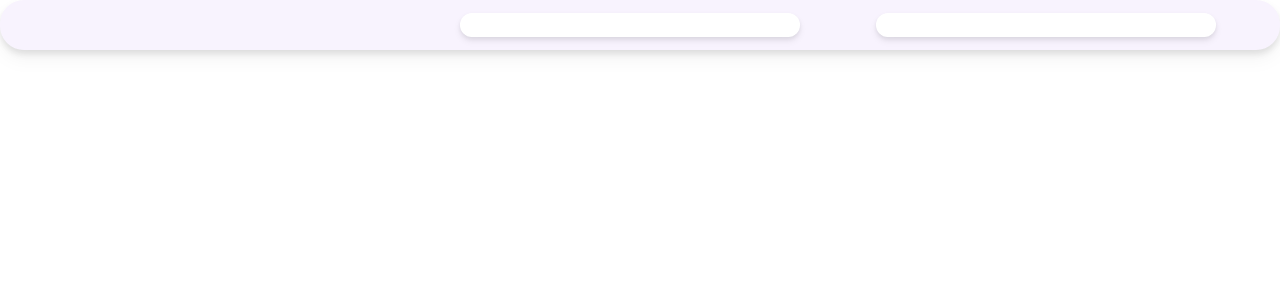
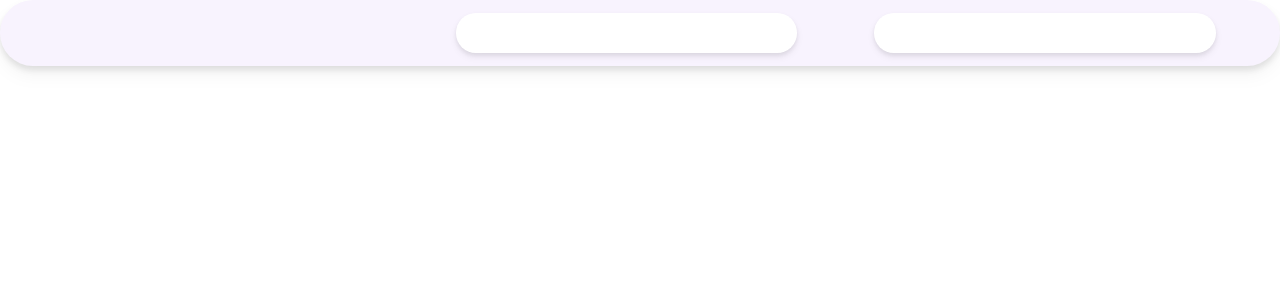
Before and after one commit to eyucherin/MLFQ-simulator, a Next.js app: page /component/UserInput in a window 1280 px wide. Shown: the top 300 px of the page. Built offline with nearby package versions, Linux system fonts and the light colour scheme.

Commit message:
fixed padding for input box

```diff
--- a/src/pages/component/UserInput.js
+++ b/src/pages/component/UserInput.js
@@ -2,10 +2,10 @@ import React from 'react'
 
 const UserInput = (props) => {
   return (
-    <form className = " flex w-[100%] rounded-3xl bg-[#F8F3FE] shadow-[4px 4px 10px 5px rgba(0, 0, 0, 0.1)] drop-shadow-lg">
-        <div className = "text-2xl font-bold w-[33.33%]  mx-[3%] my-[1%] pl-[2%]">{props.name}</div>
-        <input id = "arrival_time" type = "text" className = "w-[33.33%] rounded-2xl mx-[3%] my-[1%] shadow-[2px 2px 2px 2px rgba(0, 0, 0, 0.1)] drop-shadow-md" ></input>
-        <input id = "burst_time" type = "text" className = "w-[33.33%]  rounded-2xl ml-[3%] my-[1%] mr-[5%] shadow-[2px 2px 2px 2px rgba(0, 0, 0, 0.1)] drop-shadow-md" ></input>
+    <form className = " flex w-[100%] rounded-full bg-[#F8F3FE] shadow-[4px 4px 10px 5px rgba(0, 0, 0, 0.1)] drop-shadow-lg">
+        <div className = "text-2xl font-bold w-[33.33%]  mx-[3%] my-[1%] pl-[2%] p-2">{props.name}</div>
+        <input id = "arrival_time" type = "text" className = "w-[33.33%] rounded-full mx-[3%] my-[1%] shadow-[2px 2px 2px 2px rgba(0, 0, 0, 0.1)] drop-shadow-md py-2 px-5" ></input>
+        <input id = "burst_time" type = "text" className = "w-[33.33%]  rounded-full ml-[3%] my-[1%] mr-[5%] shadow-[2px 2px 2px 2px rgba(0, 0, 0, 0.1)] drop-shadow-md py-2 px-5" ></input>
 
         {/* input with text */}
     </form>
```
